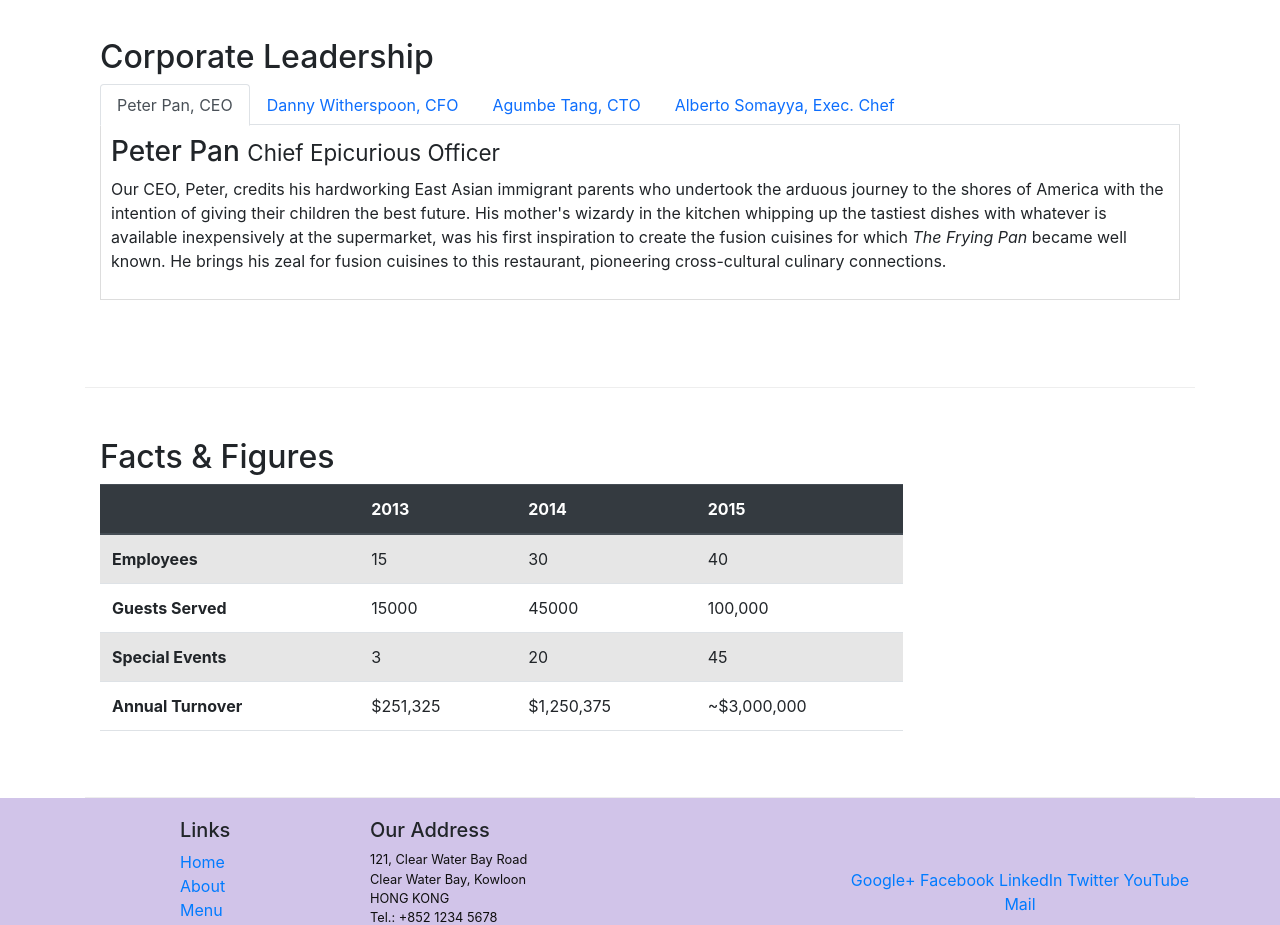
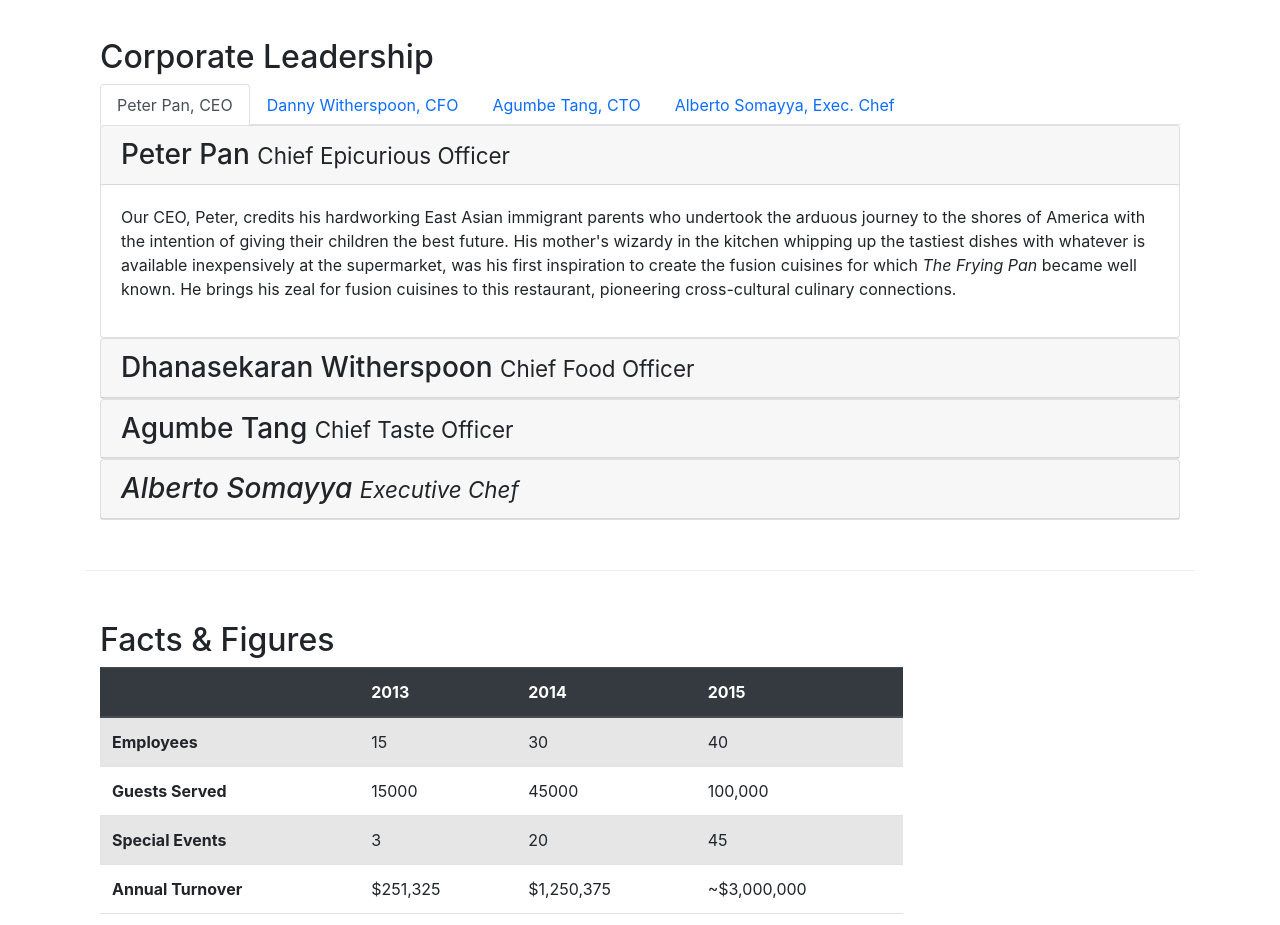
Before and after one commit to AymanBoudaya/bootstrap, a website: page aboutus.html in a window 1280 px wide. Shown: the part 960-1885 px from the top of the page. Drawn offline with nearby package versions, Linux system fonts and the light colour scheme.

Commit message:
Accordion

```diff
--- a/aboutus.html
+++ b/aboutus.html
@@ -113,24 +113,63 @@
                         data-toggle="tab">Alberto Somayya, Exec. Chef</a>
                     </li>
                 </ul>
-                <div class="tab-content">
-                    <div role="tabpanel" class="tab-pane fade show active" id="peter">
-                        <h3>Peter Pan <small>Chief Epicurious Officer</small></h3>
-                        <p class="d-none d-sm-block">Our CEO, Peter, credits his hardworking East Asian immigrant parents who undertook the arduous journey to the shores of America with the intention of giving their children the best future. His mother's wizardy in the kitchen whipping up the tastiest dishes with whatever is available inexpensively at the supermarket, was his first inspiration to create the fusion cuisines for which <em>The Frying Pan</em> became well known. He brings his zeal for fusion cuisines to this restaurant, pioneering cross-cultural culinary connections.</p>
+                <div id="accordion">
+                    <div class="card">
+                        <div class="card-header" role="tab" id="peterhead">
+                        <h3 class="mb-0">
+                            <a data-toggle="collapse" data-target="#peter">
+                            Peter Pan <small>Chief Epicurious Officer</small>
+                            </a>
+                        </h3>
+                        </div>
+                        <div class="collapse show" id="peter" data-parent="#accordion">
+                            <div class="card-body">
+                                <p class="d-none d-sm-block">Our CEO, Peter, credits his hardworking East Asian immigrant parents who undertook the arduous journey to the shores of America with the intention of giving their children the best future. His mother's wizardy in the kitchen whipping up the tastiest dishes with whatever is available inexpensively at the supermarket, was his first inspiration to create the fusion cuisines for which <em>The Frying Pan</em> became well known. He brings his zeal for fusion cuisines to this restaurant, pioneering cross-cultural culinary connections.</p>
+                            </div>
+                        </div>
                     </div>
-                    <div role="tabpanel" class="tab-pane fade" id="danny">
-                        <h3>Dhanasekaran Witherspoon <small>Chief Food Officer</small></h3>
-                       <p class="d-none d-sm-block">Our CFO, Danny, as he is affectionately referred to by his colleagues, comes from a long established family tradition in farming and produce. His experiences growing up on a farm in the Australian outback gave him great appreciation for varieties of food sources. As he puts it in his own words, <em>Everything that runs, wins, and everything that stays, pays!</em></p>
+                    <div class="card">
+                        <div class="card-header" role="tab" id="dannyhead">
+                        <h3 class="mb-0">
+                            <a class="collapsed" data-toggle="collapse" data-target="#danny">
+                            Dhanasekaran Witherspoon <small>Chief Food Officer</small>
+                            </a>
+                        </h3>
                     </div>
-                    <div role="tabpanel" class="tab-pane fade" id="agumbe">
-                        <h3>Agumbe Tang <small>Chief Taste Officer</small></h3>
-                       <p class="d-none d-sm-block">Blessed with the most discerning gustatory sense, Agumbe, our CTO, personally ensures that every dish that we serve meets his exacting tastes. Our chefs dread the tongue lashing that ensues if their dish does not meet his exacting standards. He lives by his motto, <em>You click only if you survive my lick.</em></p>
+                    <div class="collapse" id="danny" data-parent="#accordion">
+                        <div class="card-body">
+                            <p class="d-none d-sm-block">Our CFO, Danny, as he is affectionately referred to by his colleagues, comes from a long established family tradition in farming and produce. His experiences growing up on a farm in the Australian outback gave him great appreciation for varieties of food sources. As he puts it in his own words, <em>Everything that runs, wins, and everything that stays, pays!</em></p>
+                        </div>
                     </div>
-                    <div role="tabpanel" class="tab-pane fade" id="alberto">
-                        <h3>Alberto Somayya <small>Executive Chef</small></h3>
-                        <p class="d-none d-sm-block">Award winning three-star Michelin chef with wide International experience having worked closely with whos-who in the culinary world, he specializes in creating mouthwatering Indo-Italian fusion experiences. He says, <em>Put together the cuisines from the two craziest cultures, and you get a winning hit! Amma Mia!</em></p>
-
+                </div>
+                <div class="card">
+                        <div class="card-header" role="tab" id="agumbehead">
+                        <h3 class="mb-0">
+                            <a class="collapsed" data-toggle="collapse" data-target="#agumbe">
+                            Agumbe Tang <small>Chief Taste Officer</small>
+                            </a>
+                        </h3>
                     </div>
+                    <div class="collapse" id="agumbe" data-parent="#accordion">
+                        <div class="card-body">
+                            <p class="d-none d-sm-block">Blessed with the most discerning gustatory sense, Agumbe, our CTO, personally ensures that every dish that we serve meets his exacting tastes. Our chefs dread the tongue lashing that ensues if their dish does not meet his exacting standards. He lives by his motto, <em>You click only if you survive my lick.</p>
+                        </div>
+                    </div>
+                </div>
+                <div class="card">
+                        <div class="card-header" role="tab" id="albertohead">
+                        <h3 class="mb-0">
+                            <a class="collapsed" data-toggle="collapse" data-target="#alberto">
+                            Alberto Somayya <small>Executive Chef</small>
+                            </a>
+                        </h3>
+                    </div>
+                    <div class="collapse" id="alberto" data-parent="#accordion">
+                        <div class="card-body">
+                            <p class="d-none d-sm-block">Award winning three-star Michelin chef with wide International experience having worked closely with whos-who in the culinary world, he specializes in creating mouthwatering Indo-Italian fusion experiences. He says, <em>Put together the cuisines from the two craziest cultures, and you get a winning hit! Amma Mia!</em></em></p>
+                        </div>
+                    </div>
+                </div>
                 </div>
             </div>
         </div>
```
